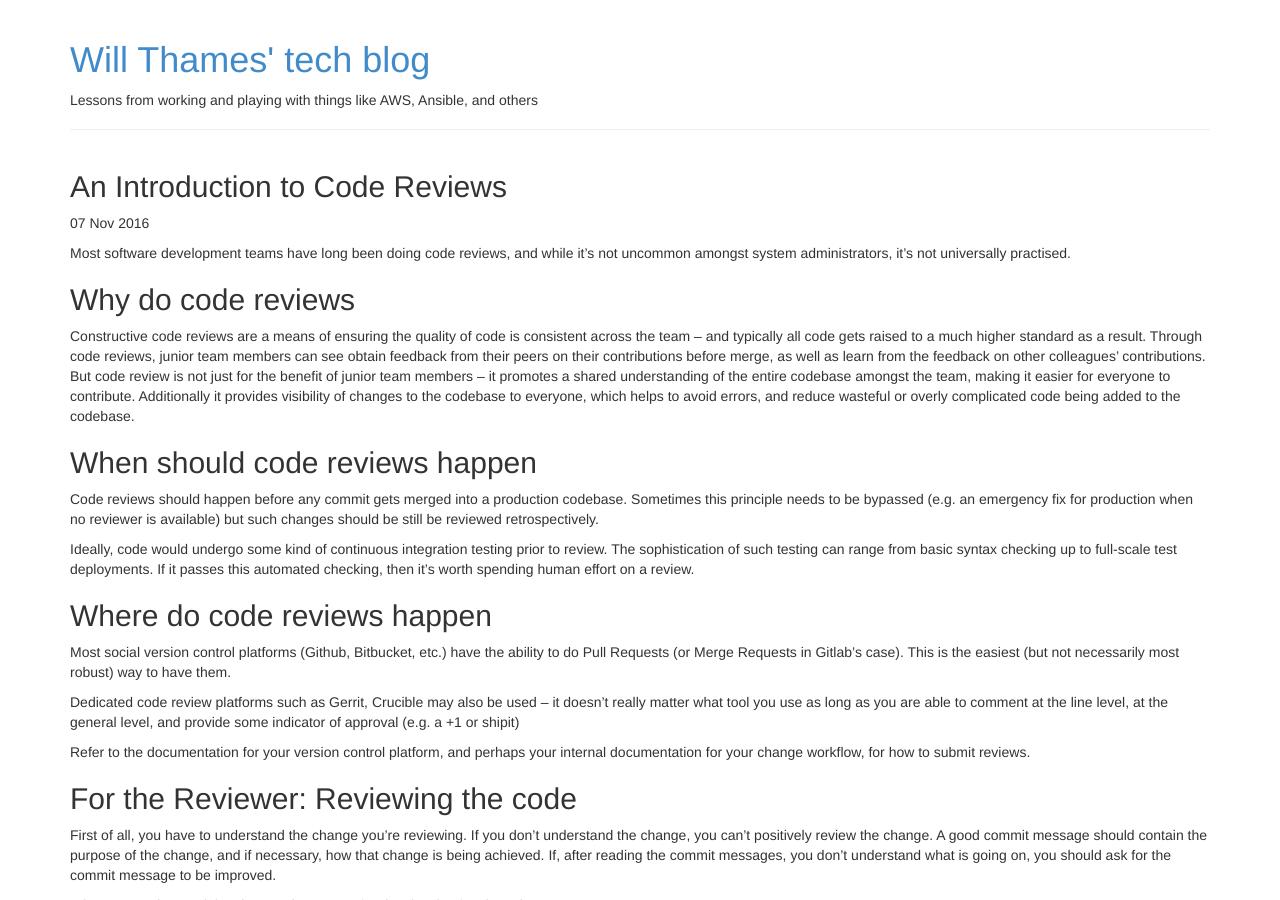
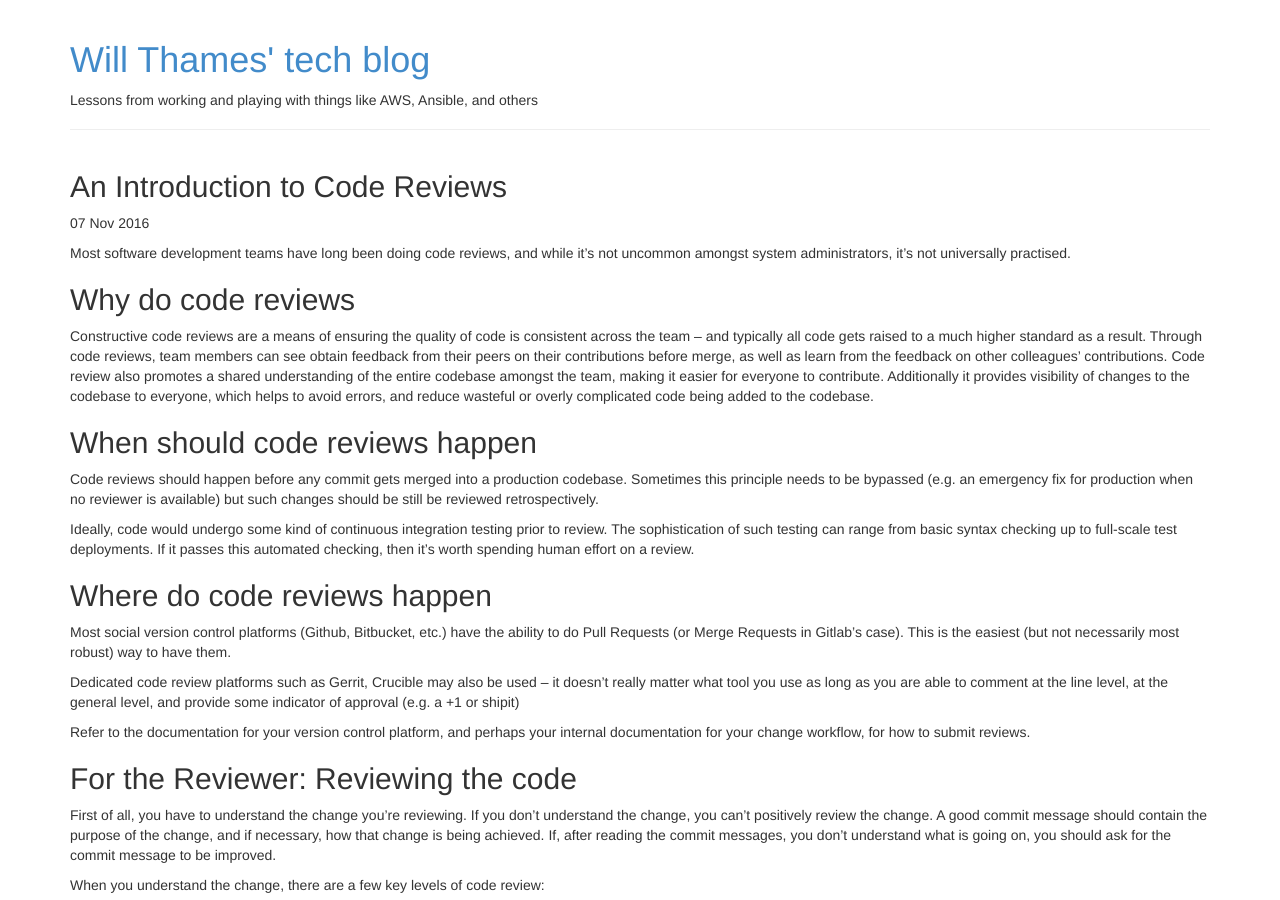
Before and after one commit to willthames/willthames.github.io, a Jekyll site: the page built from _posts/2016-11-05-intro-to-code-reviews.markdown, in a window 1280 px wide and 900 px high. Built offline with Jekyll 4.4.1, drawn with Linux system fonts in a browser that asks for light colours.

Commit message:
Removed references to junior team members
Following feedback on twitter

```diff
--- a/_posts/2016-11-05-intro-to-code-reviews.markdown
+++ b/_posts/2016-11-05-intro-to-code-reviews.markdown
@@ -12,11 +12,10 @@
 Constructive code reviews are a means of ensuring the quality
 of code is consistent across the team &ndash;
 and typically all code gets raised to a much higher standard as a result.
-Through code reviews, junior team members can see obtain feedback from
+Through code reviews, team members can see obtain feedback from
 their peers on their contributions before merge, as well as learn
-from the feedback on other colleagues' contributions. But code review
-is not just for the benefit of junior team members &ndash; it promotes
-a shared understanding of the entire codebase amongst the team,
+from the feedback on other colleagues' contributions. Code review
+also promotes a shared understanding of the entire codebase amongst the team,
 making it easier for everyone to contribute. Additionally it
 provides visibility of changes to the codebase to everyone, which
 helps to avoid errors, and reduce wasteful or overly complicated
```
